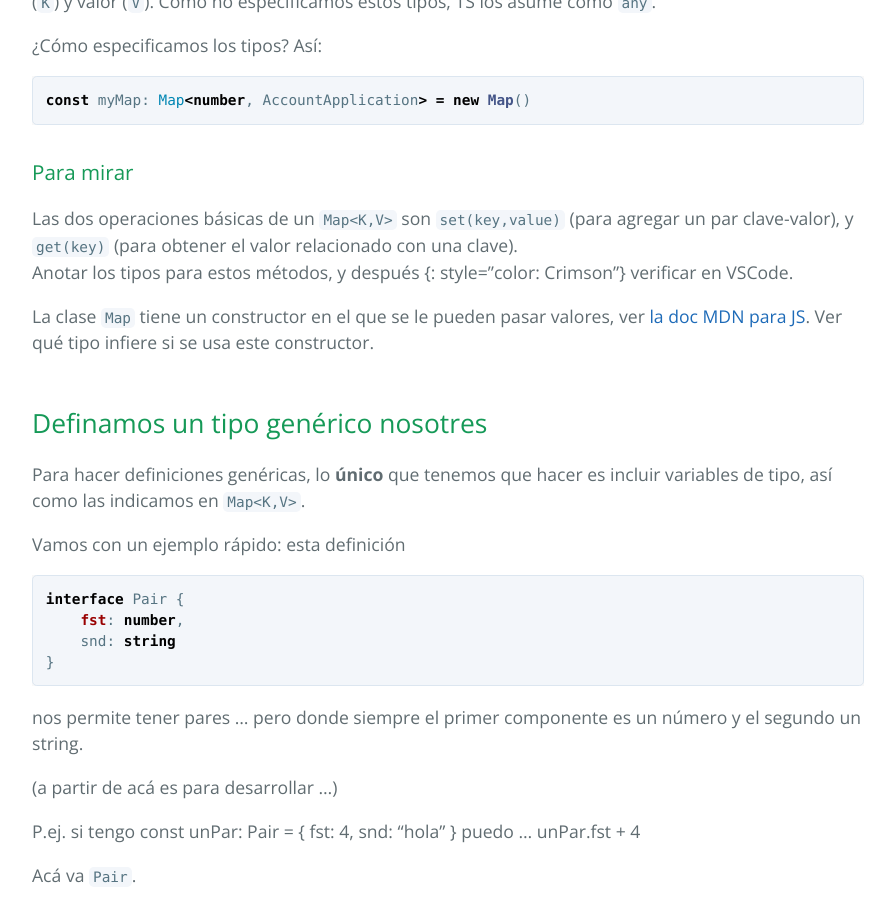
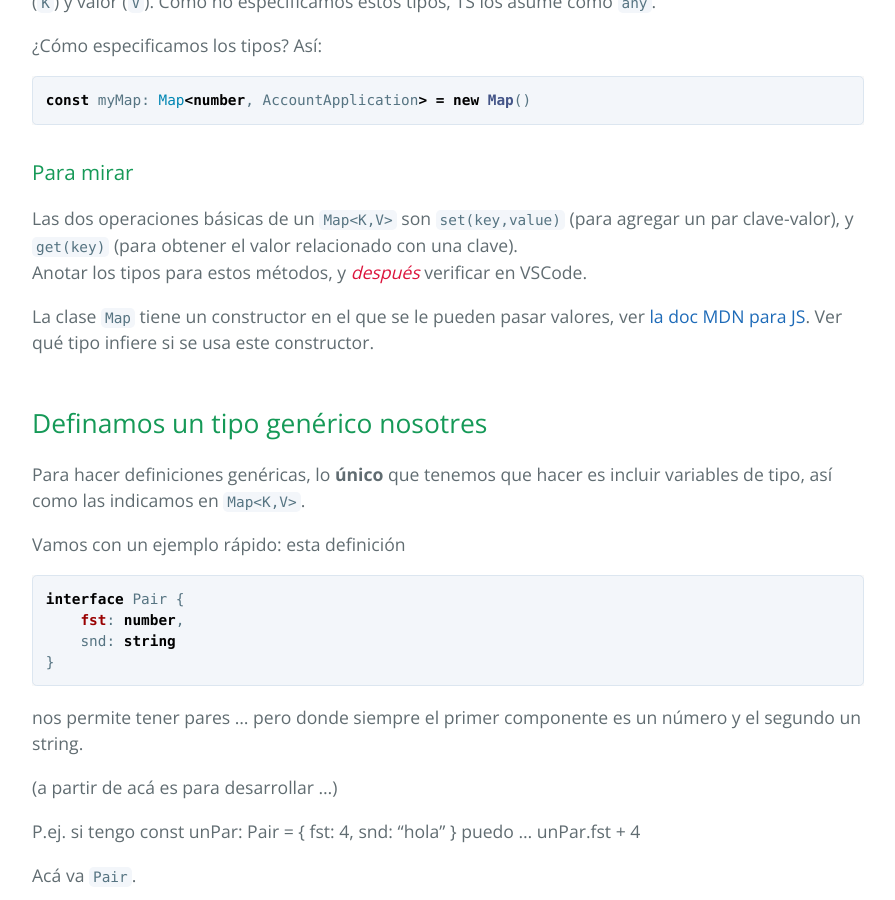
Before and after one commit to clombardi/bdsol-capacitacion-desarrollo, a Jekyll site: the page built from typescript/generics-intro.md, in a window 1280 px wide and 900 px high, scrolled down 3290 px. Shown: the whole window, without its empty margins (192-1087 px from the left). Built offline with Jekyll 4.4.1, drawn with Linux system fonts in a browser that asks for light colours; our own code applies the rules of GitHub Pages for plain Markdown files.

Commit message:
intro a generics - bugfix 2

```diff
--- a/typescript/generics-intro.md
+++ b/typescript/generics-intro.md
@@ -110,7 +110,7 @@ const myMap: Map<number, AccountApplication> = new Map()
 
 ### Para mirar
 Las dos operaciones básicas de un `Map<K,V>` son `set(key,value)` (para agregar un par clave-valor), y `get(key)` (para obtener el valor relacionado con una clave).
-Anotar los tipos para estos métodos, y después {: style="color: Crimson"} verificar en VSCode.
+Anotar los tipos para estos métodos, y _después_{: style="color: Crimson"} verificar en VSCode.
 
 La clase `Map` tiene un constructor en el que se le pueden pasar valores, ver [la doc MDN para JS](https://developer.mozilla.org/en-US/docs/Web/JavaScript/Reference/Global_Objects/Map/Map). Ver qué tipo infiere si se usa este constructor.
 
```
